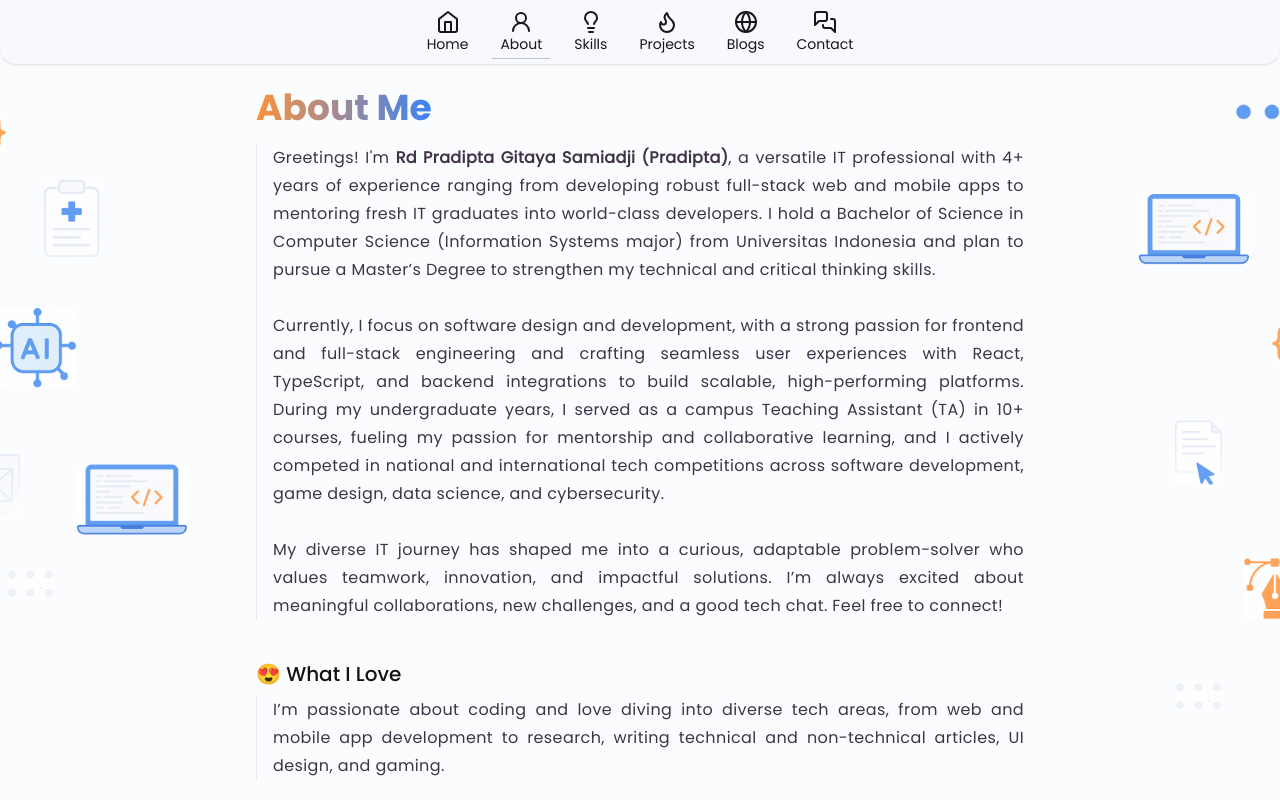
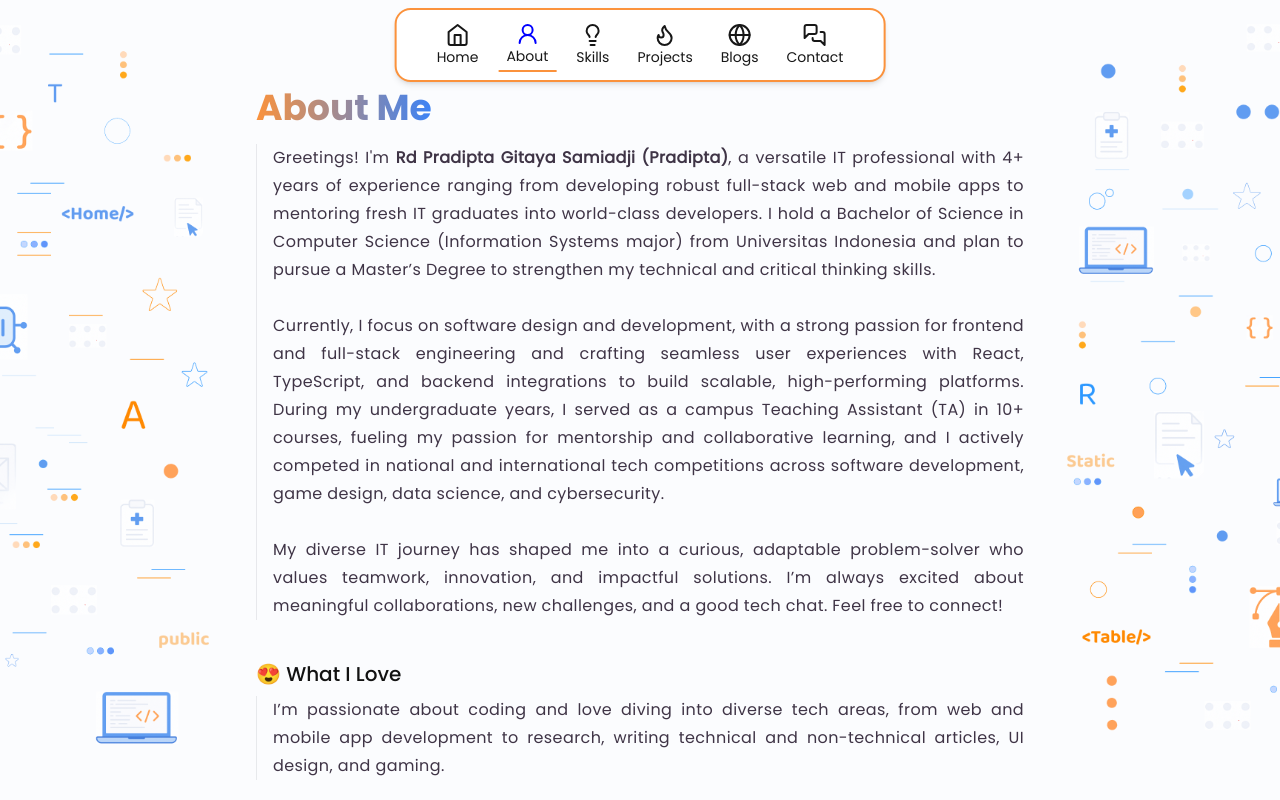
Before and after one commit to Diptags/pradipta-personal-page, a Next.js app: page /about in a window 1280 px wide. Shown: the top 800 px of the page. Built offline with nearby package versions, Linux system fonts and the light colour scheme.

Commit message:
Adjust Header Style

```diff
--- a/components/ui/Header.jsx
+++ b/components/ui/Header.jsx
@@ -5,63 +5,60 @@ import {
   Lightbulb,
   MessagesSquare,
   Flame,
-  Moon,
-  Sun,
-  Globe
+  Globe,
 } from "lucide-react";
 import { useRouter } from "next/router";
 import { navLinks } from "@/constants";
-import { useThemeContext } from "@/context"
 
 export const Header = () => {
   const { pathname } = useRouter();
-  const { isDarkMode, toggleDarkMode } = useThemeContext();
+
+  {/* TODO: Enable Dark Mode Features */ }
+  // const { isDarkMode, toggleDarkMode } = useThemeContext();
 
   return (
-    <header className="fixed z-50 top-0 w-full bg-[#f8f8ff] shadow rounded-b-2xl h-16 px-8 dark:bg-[#161d27]">
-      <nav className="h-full w-full overflow-auto text-center">
-        <ul className="h-full inline-flex md:flex gap-4 justify-center items-center">
+    <header className="fixed z-50 top-2 left-1/2 transform -translate-x-1/2 bg-white shadow-md rounded-2xl px-8 py-2 border-2 border-orange-400 dark:bg-[#161d27] dark:border-offwhite/40">
+      <nav className="h-full w-full text-center">
+        <ul className="flex gap-3 justify-center items-center">
 
           {/* TODO: Enable Dark Mode Features */}
           {/* <li onClick={toggleDarkMode} className="dark:text-offwhite">
             {isDarkMode ? <Sun /> : <Moon />}
           </li> */}
 
-          {navLinks?.map(name => (
+          {navLinks?.map((name) => {
+            const isActive =
+              (pathname === "/" && name === "Home") ||
+              pathname === `/${name.toLowerCase()}`;
+
+            return (
               <li
                 key={name}
-              className={
-                pathname === "/" && name === "Home"
-                  ? "nav_link_active"
-                  : pathname === `/${name.toLowerCase()}`
-                    ? "nav_link_active"
-                    : ""
-              }
+                className={`flex flex-col items-center ${isActive ? "nav_link_active" : ""
+                  }`}
               >
                 <Link
-                // scroll={false}
-                className="nav_link"
+                  className="nav_link flex flex-col items-center"
                   href={name === "Home" ? "/" : `/${name.toLowerCase()}`}
                 >
                   {name === "Home" ? (
-                  <Home />
+                    <Home color={isActive ? "blue" : undefined} />
                   ) : name === "About" ? (
-                  <UserRound />
+                    <UserRound color={isActive ? "blue" : undefined} />
                   ) : name === "Skills" ? (
-                  <Lightbulb />
+                    <Lightbulb color={isActive ? "blue" : undefined} />
                   ) : name === "Projects" ? (
-                  <Flame />
+                    <Flame color={isActive ? "blue" : undefined} />
                   ) : name === "Blogs" ? (
-                  <Globe />
-                ) : name === "Home" ? (
-                  <Home />
+                    <Globe color={isActive ? "blue" : undefined} />
                   ) : (
-                  <MessagesSquare />
+                    <MessagesSquare color={isActive ? "blue" : undefined} />
                   )}
                   <span className="text-sm font-light">{name}</span>
                 </Link>
               </li>
-          ))}
+            );
+          })}
         </ul>
       </nav>
     </header>
--- a/styles/globals.css
+++ b/styles/globals.css
@@ -103,7 +103,7 @@
   }
 
   .nav_link_active {
-    @apply border-b-[1px] border-gray-700/30 dark:border-offwhite/40;
+    @apply border-b-[2px] border-orange-400 dark:border-offwhite/40;
   }
 
   /* Contact */
```
Also changed, not shown: public/images/bg-light.png. Lines whose indentation alone changed are shown as unchanged.
